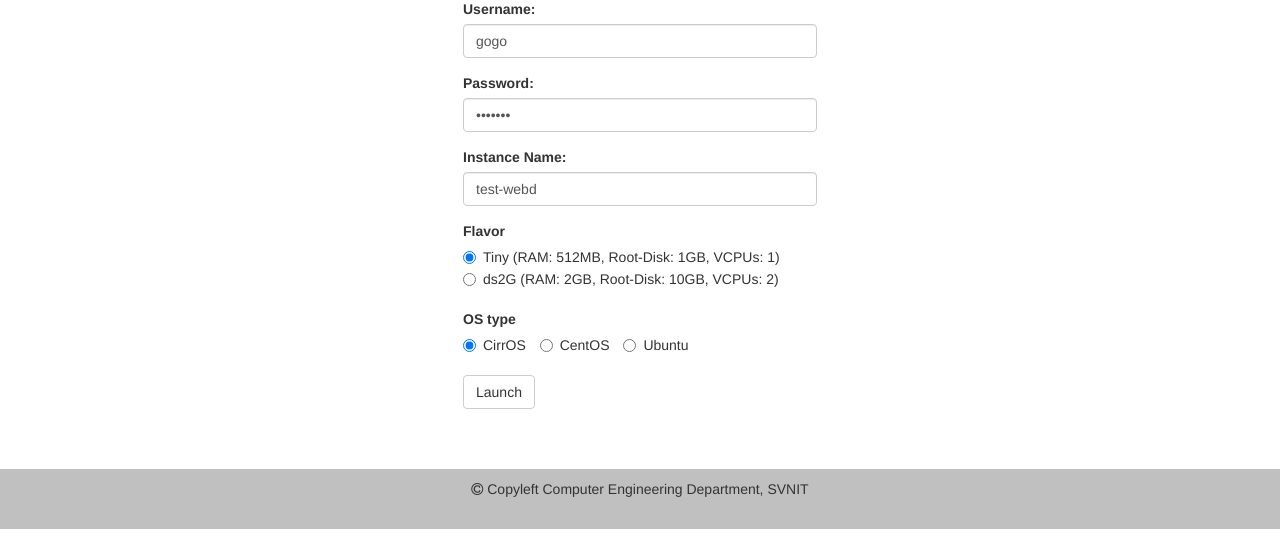
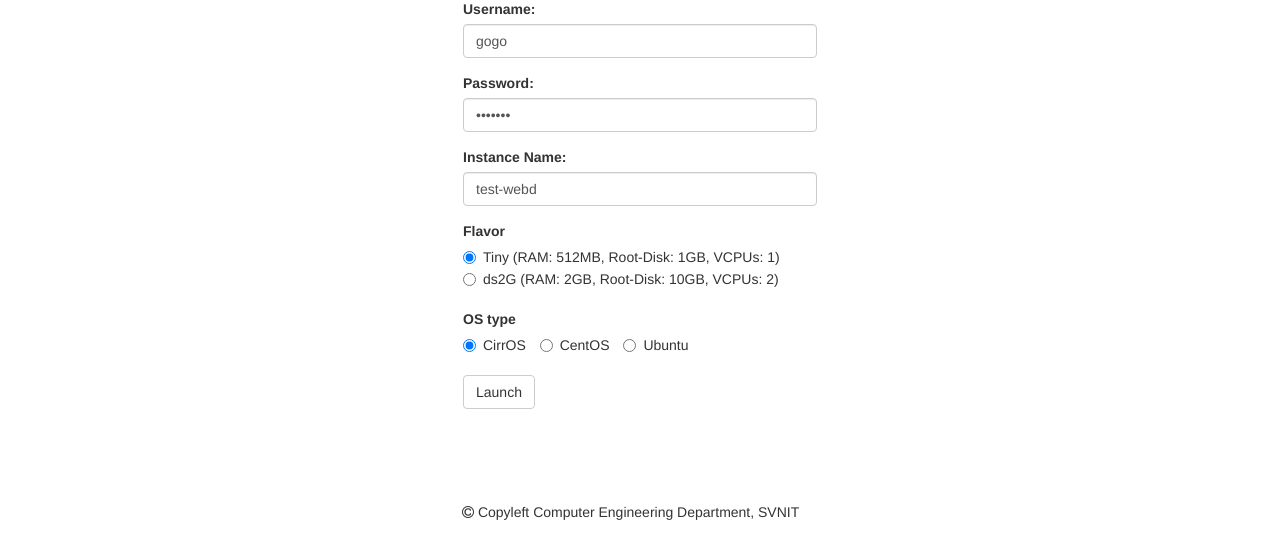
Before and after one commit to Bharghvi/cloud_os, a Django app: page / in a window 1280 px wide. Shown: the part 264-800 px from the top of the page. Run offline with Django 3.2, Linux system fonts and the light colour scheme; some libraries are stand-ins or nearby versions.

Commit message:
footer changes

```diff
--- a/cloud/templates/cloud/index.html
+++ b/cloud/templates/cloud/index.html
@@ -13,10 +13,10 @@
   <script src="https://maxcdn.bootstrapcdn.com/bootstrap/3.3.7/js/bootstrap.min.js"></script>
   <style media="screen">
   footer {
-  background-color: #C0C0C0;
-  padding: 10px;
-  text-align: center;
-  height: 60px;
+  padding: 1em;
+  position:fixed;
+  left: 35%;
+  bottom:0;
 }
 
 header {
```
Also changed, not shown: 1 other file.
